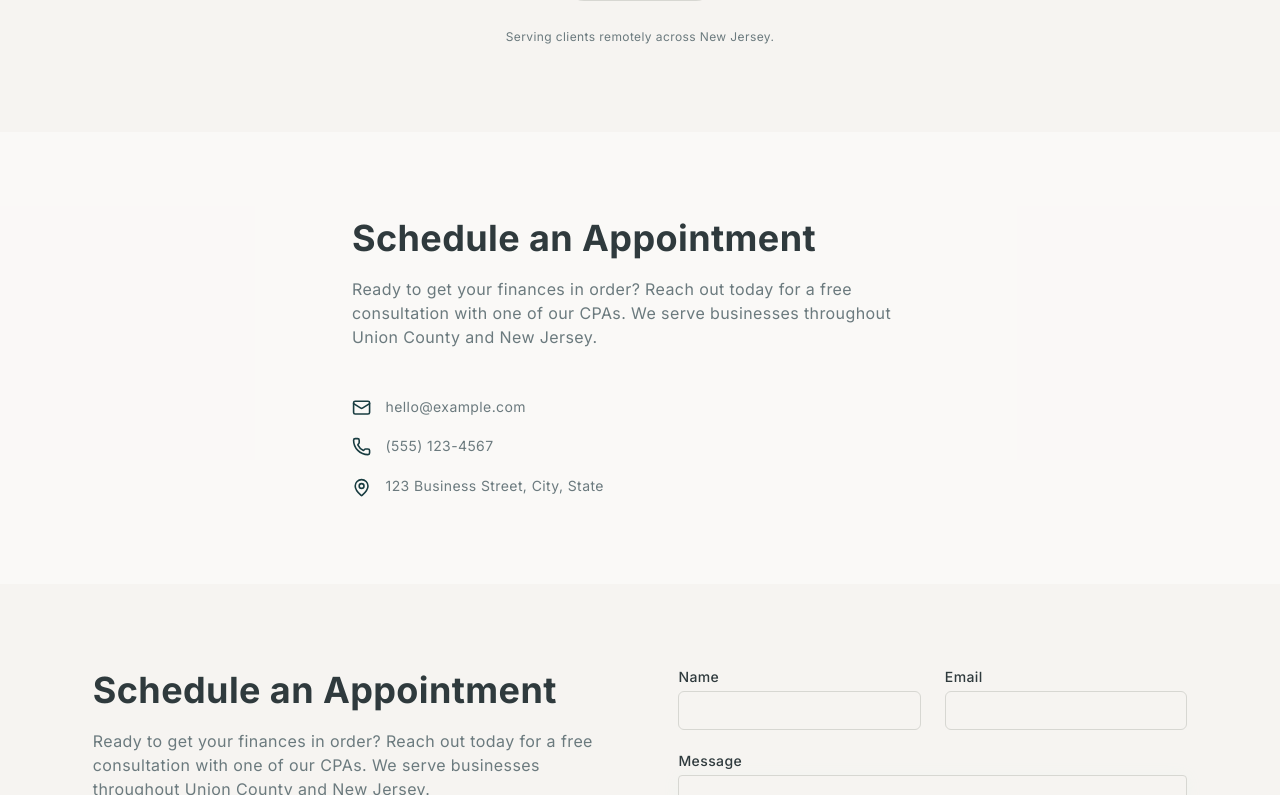
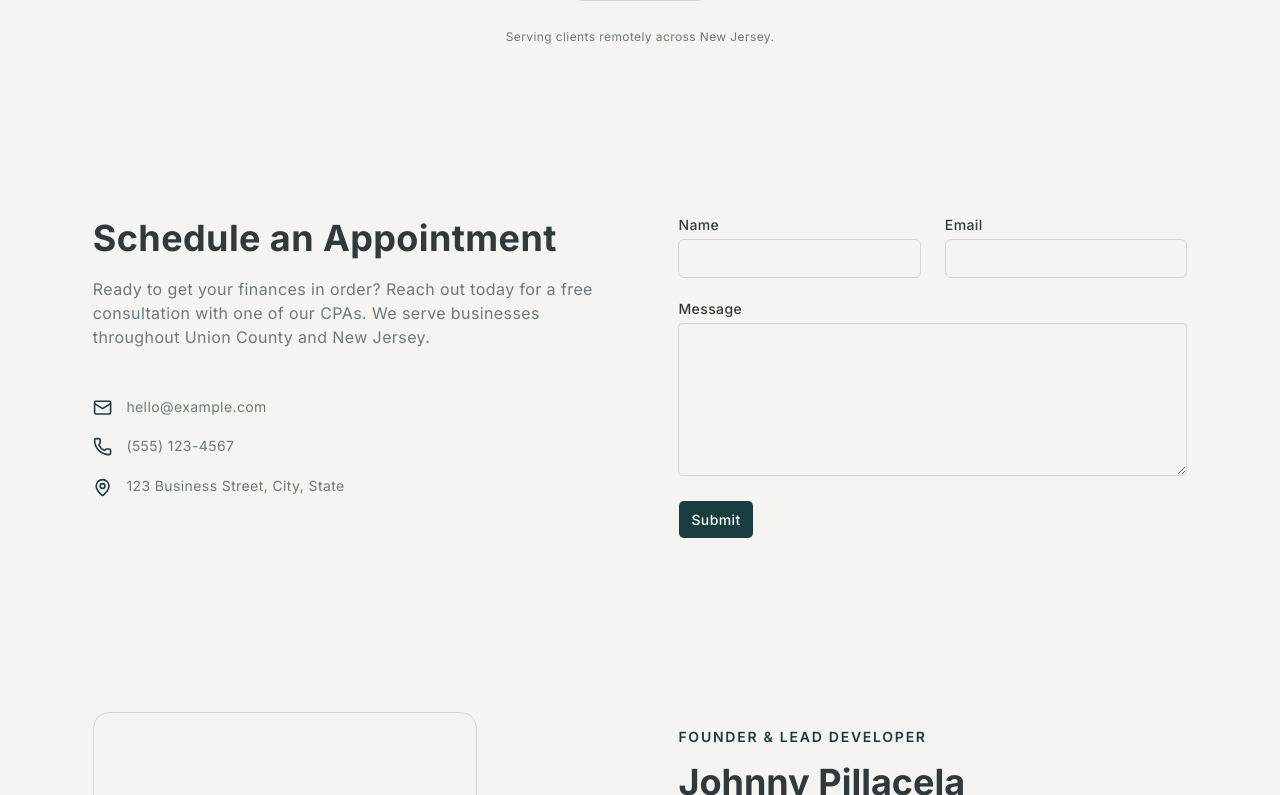
Before and after one commit to JohnnyPillacela/marsh-fried-inc, a Next.js app: page / in a window 1280 px wide. Shown: the part 8685-9480 px from the top of the page. Built offline with nearby package versions, Linux system fonts and the light colour scheme.

Commit message:
remove brief contact

```diff
--- a/components/pages/HomePage.tsx
+++ b/components/pages/HomePage.tsx
@@ -2,7 +2,6 @@
 
 import BriefAbout from "@/components/briefs/BriefAbout"
 import BriefOwner from "@/components/briefs/BriefOwner"
-import BriefContact from "@/components/briefs/BriefContact"
 import BriefFaq from "@/components/briefs/BriefFaq"
 import BriefHero from "@/components/briefs/BriefHero"
 import BriefPainPoints from "@/components/briefs/BriefPainPoints"
@@ -70,7 +69,6 @@ export default function HomePage({ locale }: Props) {
             <CtaBanner dict={ctaBanner} />
             <BriefFaq dict={faq} />
             <BriefServiceAreas dict={serviceAreas} />
-            <BriefContact dict={contact} />
             <ContactSection dict={contact} form={form}/>
             <BriefOwner dict={owner} />
         </>
```
